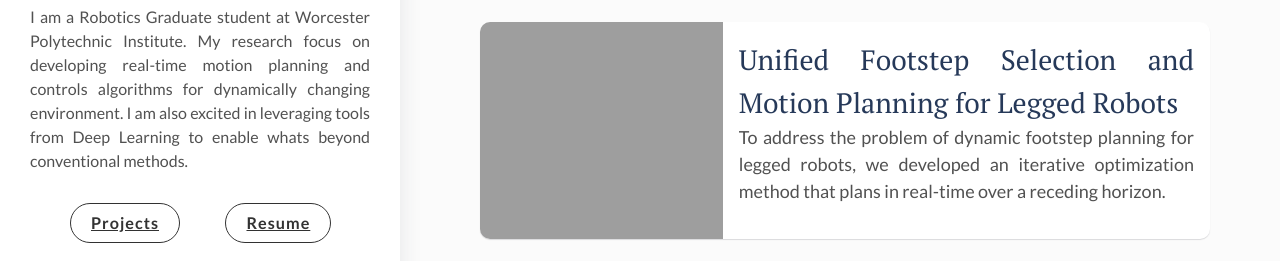
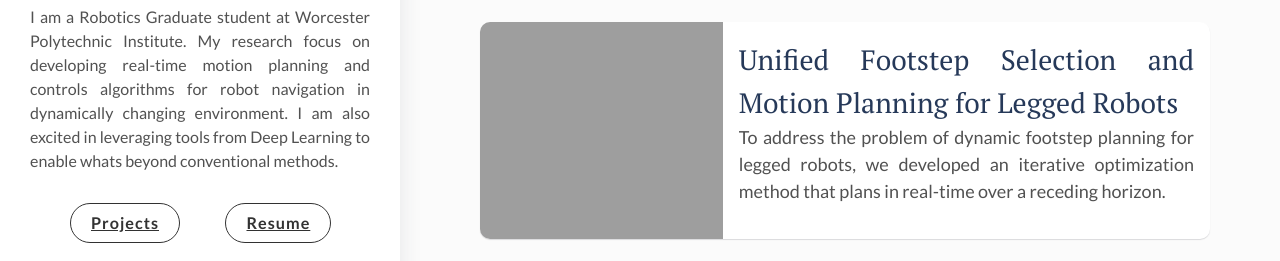
Before and after one commit to sapan-ostic/sapan-ostic.github.io, a Jekyll site: the page built from index.html, in a window 1280 px wide. Shown: the part 316-577 px from the top of the page. Built offline with Jekyll 4.4.1, drawn with Linux system fonts in a browser that asks for light colours; the list of posts is cut into pages by our own code.

Commit message:
Sequenced

```diff
--- a/_config.yml
+++ b/_config.yml
@@ -10,7 +10,7 @@ url: "https://sapan-ostic.github.io/my_portfolio/" # the base hostname & protoco
 # Author Settings
 author: Sapan Agrawal # add your name
 author-img: profile.jpg # add your photo
-about-author: I am a Robotics Graduate student at Worcester Polytechnic Institute. My research focus on developing real-time motion planning and controls algorithms for dynamically changing environment. I am also excited in leveraging tools from Deep Learning to enable whats beyond conventional methods.
+about-author: I am a Robotics Graduate student at Worcester Polytechnic Institute. My research focus on developing real-time motion planning and controls algorithms for robot navigation in dynamically changing environment. I am also excited in leveraging tools from Deep Learning to enable whats beyond conventional methods.
 # social-twitter: # add your Twitter handle
 # social-facebook: # add your Facebook handle
 social-github: sapan-ostic # add your Github handle
```
